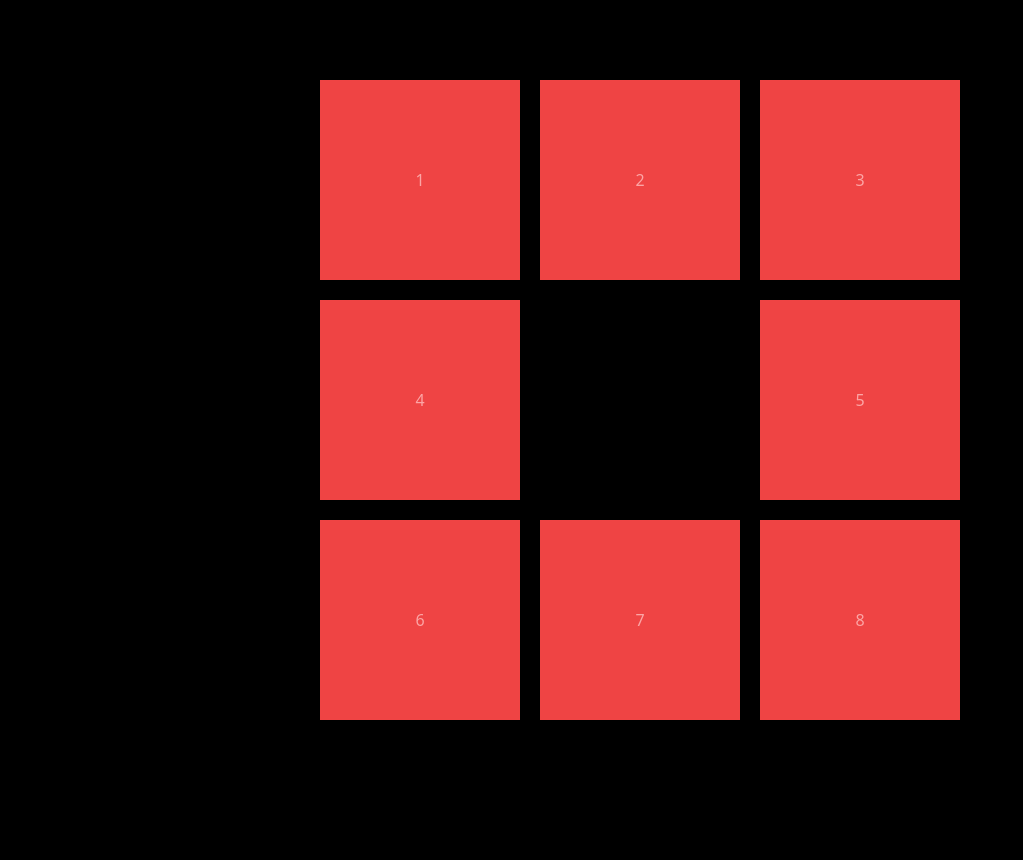
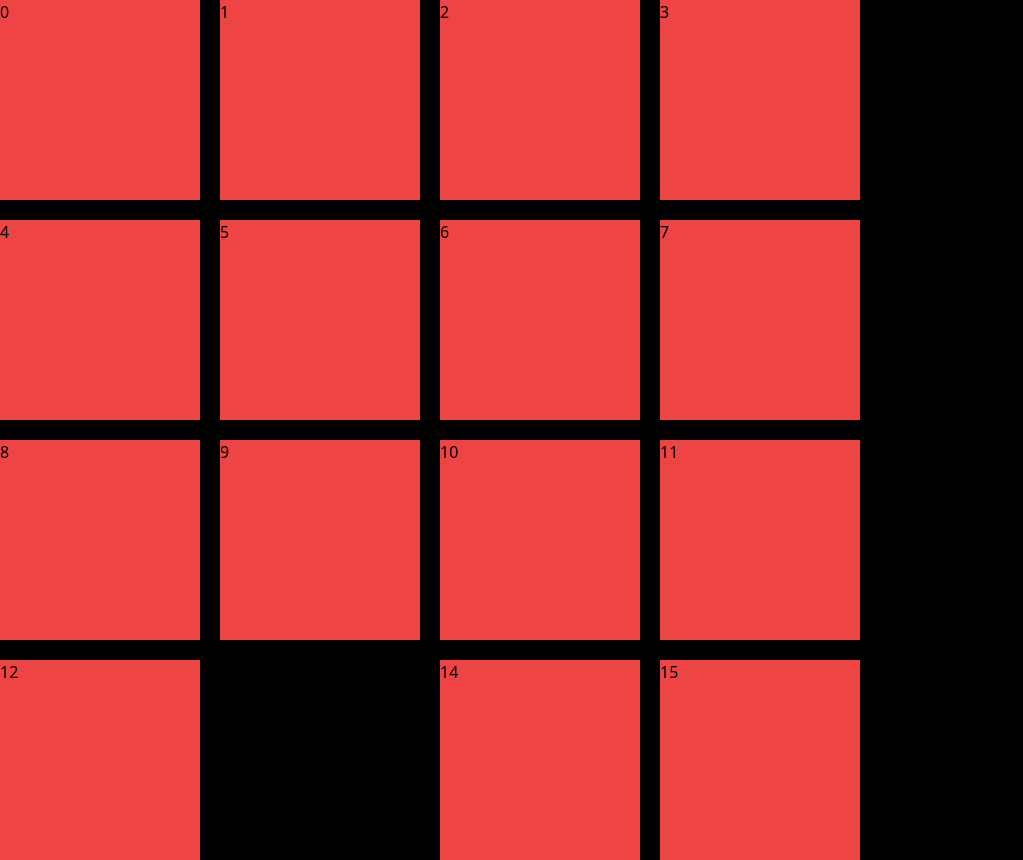
Before and after one commit to richedperson1/interviewFeaturesMakers, a React (Vite) app: page / in a window 1280 px wide. Shown: the whole page, without its empty margins (0-1023 px from the left). Before the commit the page ends 800 px from the top, so only its background shows below. Built offline with nearby package versions, Linux system fonts and the light colour scheme.

Commit message:
adding optimize solution of the grid of button change color

```diff
--- a/src/gridButtonToggle/app.jsx
+++ b/src/gridButtonToggle/app.jsx
@@ -15,13 +15,12 @@ const GridLayout = () => {
 
     const Pushing2Array = (e) => {
       clickBox.push(Number(e.target.innerText))
-      const newArr = clickBox.map((val) => {
-        return val
-      });
+      let newArr = [...clickBox]
 
       // newArr.push(Number(e.target.innerText));
       setClickBox(newArr);
-      console.log("This is final array : ", clickBox);
+      newArr = null;
+      console.log("This is final array : ", newArr);
     }
     if (clickBox.length >= 7) {
       Pushing2Array(e)
--- /dev/null
+++ b/src/gridButtonToggle/newChanges.jsx
@@ -0,0 +1,29 @@
+
+const LayOuting = () => {
+
+    const Shape4Layout = [
+        [1, 1, 1, 1],
+        [1, 1, 1, 1],
+        [1, 1, 1, 1],
+        [1, 0, 1, 1],
+    ]
+
+
+    console.log("This is the layouts : ", Shape4Layout.flat())
+    return (
+        <>
+            <div className="wrapper flex justify-center items-center w-full">
+                <div className={`container grid gap-5`} style={{ gridTemplateColumns: `repeat(${Shape4Layout.length}, 200px)` }}>
+                    {Shape4Layout.flat().map((val, ind) => {
+                        return (
+                            <>
+                                {val ? <div className="h-[200px] bg-red-500">{ind}</div> : <span>ind</span>}
+                            </>)
+                    })}
+                </div>
+            </div>
+        </>)
+
+}
+
+export default LayOuting;
--- a/src/main.jsx
+++ b/src/main.jsx
@@ -1,9 +1,11 @@
 import React from 'react'
 import ReactDOM from 'react-dom/client'
 // import App from './featureTailwindCSS/app'
-import GridLayout from "./gridButtonToggle/app"
+// import GridLayout from "./gridButtonToggle/app"
+import LayOuting from './gridButtonToggle/newChanges';
+
 ReactDOM.createRoot(document.getElementById('root')).render(
   <React.StrictMode>
-    <GridLayout />
+    <LayOuting />
   </React.StrictMode>,
 )
```
